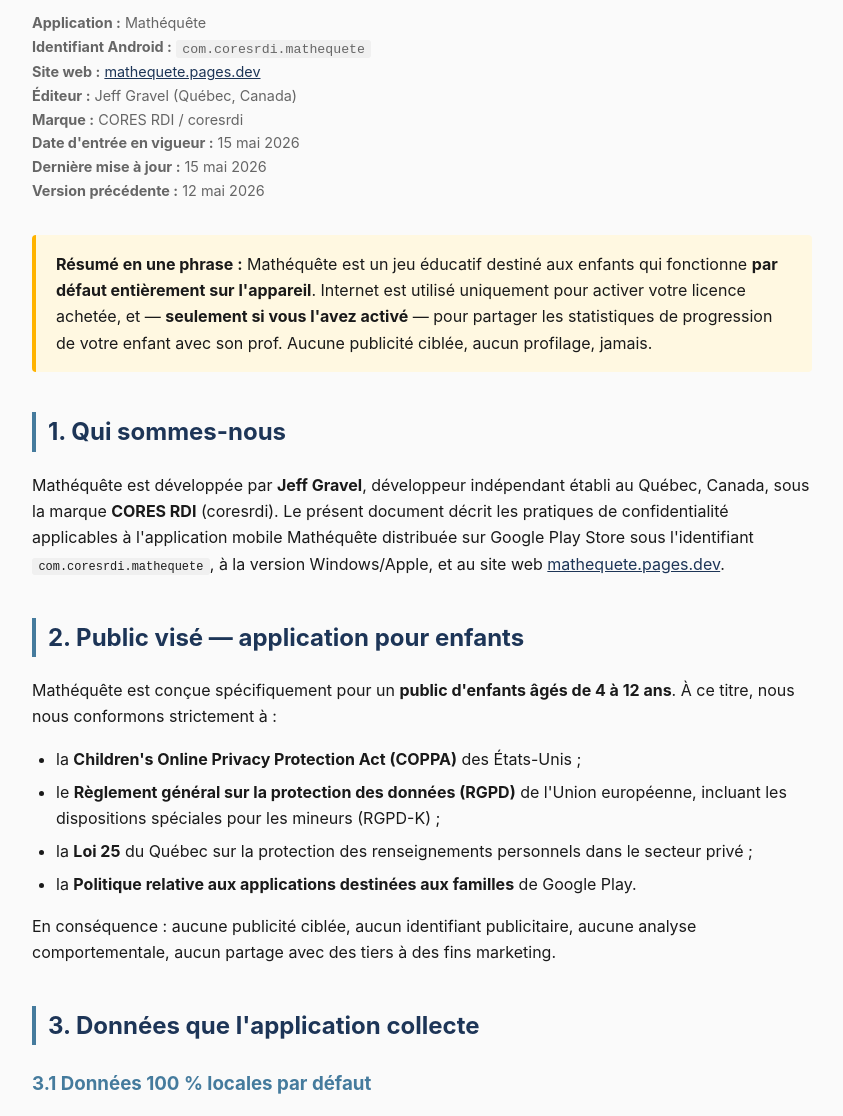
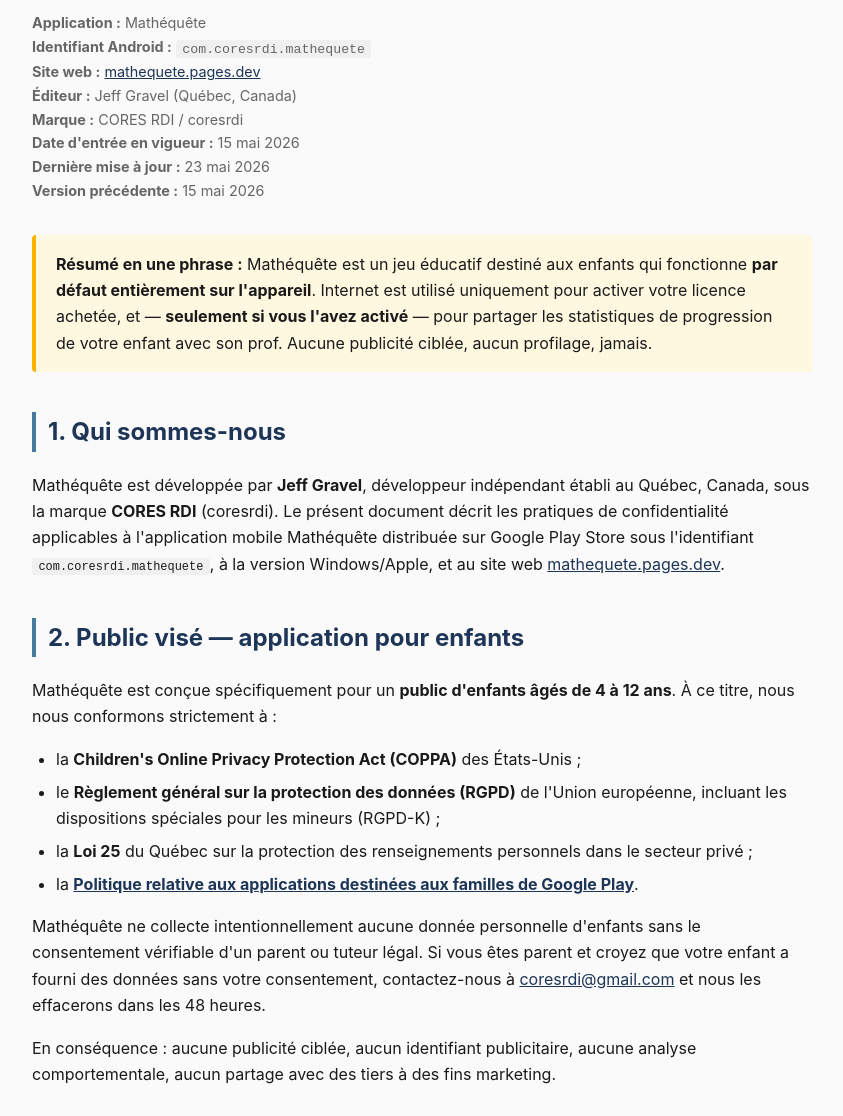
Before and after one commit to coresrdi/mathequete-privacy, a plain HTML site: page index.html in a window 1280 px wide. Shown: the part 144-1260 px from the top of the page, without its empty margins (218-1061 px from the left). Drawn offline with Linux system fonts and the light colour scheme.

```diff
--- a/index.html
+++ b/index.html
@@ -116,8 +116,8 @@
 	<strong>Éditeur :</strong> Jeff Gravel (Québec, Canada)<br>
 	<strong>Marque :</strong> CORES RDI / coresrdi<br>
 	<strong>Date d'entrée en vigueur :</strong> 15 mai 2026<br>
-	<strong>Dernière mise à jour :</strong> 15 mai 2026<br>
-	<strong>Version précédente :</strong> 12 mai 2026
+	<strong>Dernière mise à jour :</strong> 23 mai 2026<br>
+	<strong>Version précédente :</strong> 15 mai 2026
 </p>
 
 <div class="highlight">
@@ -137,8 +137,11 @@
 	<li>la <strong>Children's Online Privacy Protection Act (COPPA)</strong> des États-Unis ;</li>
 	<li>le <strong>Règlement général sur la protection des données (RGPD)</strong> de l'Union européenne, incluant les dispositions spéciales pour les mineurs (RGPD-K) ;</li>
 	<li>la <strong>Loi 25</strong> du Québec sur la protection des renseignements personnels dans le secteur privé ;</li>
-	<li>la <strong>Politique relative aux applications destinées aux familles</strong> de Google Play.</li>
+	<li>la <strong><a href="https://play.google/developer-content-policy/families/" rel="noopener noreferrer" target="_blank">Politique relative aux applications destinées aux familles de Google Play</a></strong>.</li>
 </ul>
+<p>
+	Mathéquête ne collecte intentionnellement aucune donnée personnelle d'enfants sans le consentement vérifiable d'un parent ou tuteur légal. Si vous êtes parent et croyez que votre enfant a fourni des données sans votre consentement, contactez-nous à <a href="mailto:coresrdi@gmail.com">coresrdi@gmail.com</a> et nous les effacerons dans les 48 heures.
+</p>
 <p>
 	En conséquence : aucune publicité ciblée, aucun identifiant publicitaire, aucune analyse comportementale, aucun partage avec des tiers à des fins marketing.
 </p>
```
